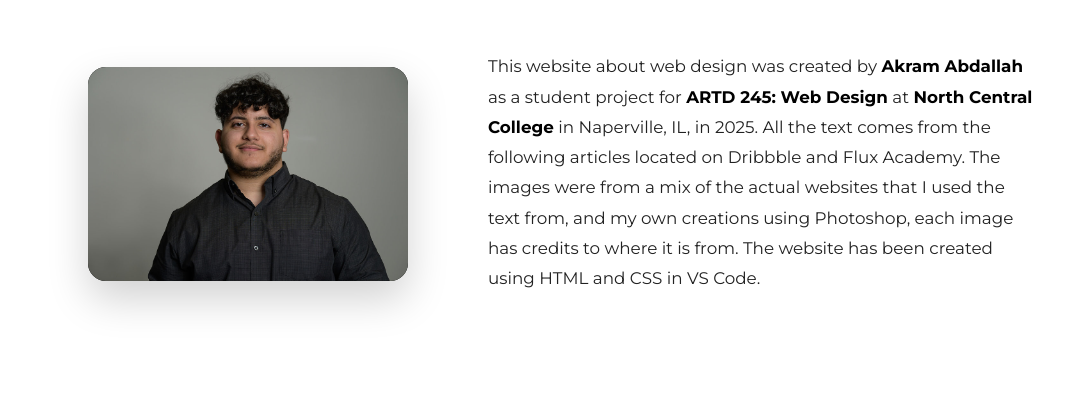
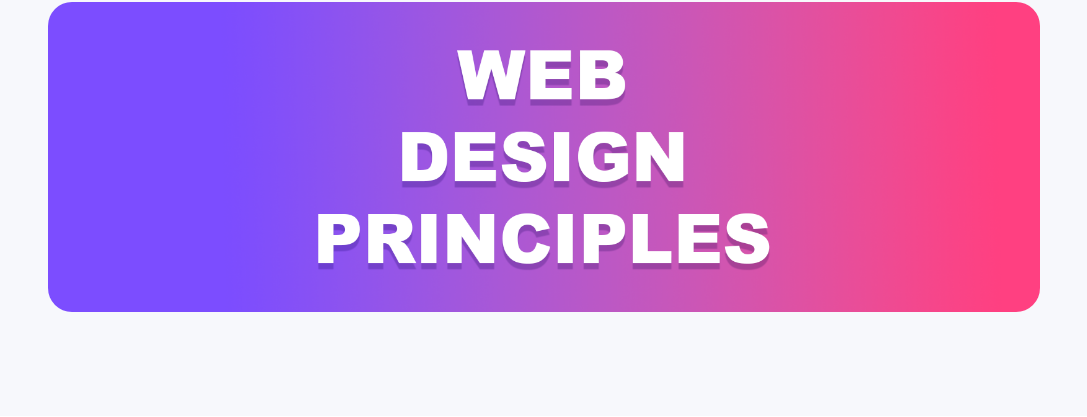
Before and after one commit to ajabdallah/codingawebsiteakramabdallah, a plain HTML site: page index.html in a window 1280 px wide. Shown: the part 174-591 px from the top of the page, without its empty margins (96-1183 px from the left). Drawn offline with nearby package versions, Linux system fonts and the light colour scheme; a web font is replaced by a local one.

Commit message:
index.html

```diff
--- a/index.html
+++ b/index.html
@@ -29,7 +29,21 @@
     </nav>
   </header>
 
+   <section class="section hero has-bg">
+    <div class="container">
+      <figure class="banner">
+        <img
+          class="banner__img"
+          src="images/about-banner.png"
+          alt="Web design principles banner"
+        >
+      </figure>
+    </div>
+  </section>
+
+
   <main id="main" class="container">
+
     <h1 class="page-title">About</h1>
 
             <!-- About layout: photo on the left, text on the right -->
```
